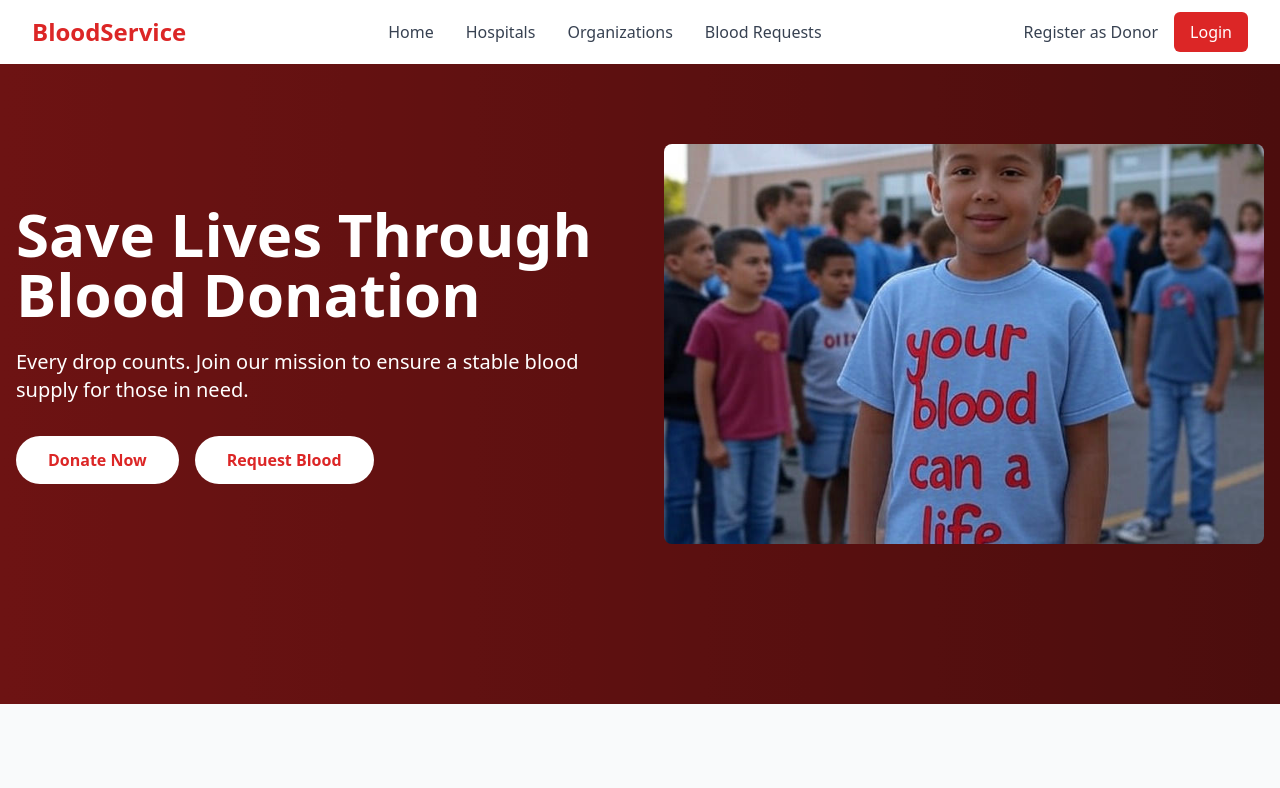
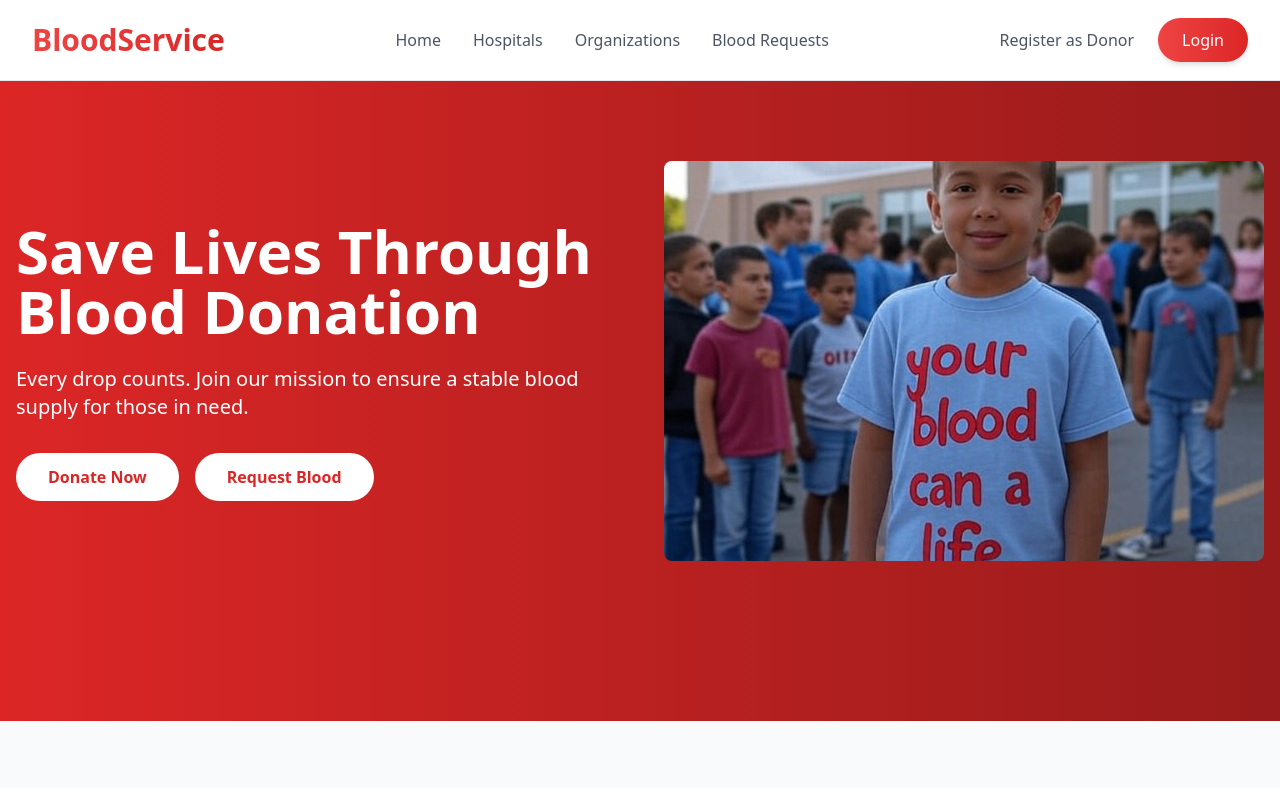
Before and after one commit to mohammadmunnamia0/Blood-Harmony-Foundation, a React (Vite) app: page / in a window 1280 px wide. Shown: the top 788 px of the page. Built offline with nearby package versions, Linux system fonts and the light colour scheme.

Commit message:
`Refactor Hero component and Navbar component with various styling changes`

```diff
--- a/src/Components/Hero.jsx
+++ b/src/Components/Hero.jsx
@@ -24,7 +24,7 @@ const Hero = () => {
 
   return (
     <div className="relative min-h-[80vh] bg-gradient-to-r from-red-600 to-red-800 text-white">
-      <div className="absolute inset-0 bg-black/50"></div>
+      <div className="absolute inset-0 "></div>
       <div className="container mx-auto px-4 py-20 relative z-10">
         <div className="grid md:grid-cols-2 gap-12 items-center">
           <motion.div
--- a/src/Components/Shared/Navbar.jsx
+++ b/src/Components/Shared/Navbar.jsx
@@ -20,79 +20,128 @@ const Navbar = () => {
   };
 
   return (
-    <nav className="bg-white shadow-md">
+    <nav className="bg-white shadow-lg border-b border-gray-200">
       <div className="max-w-7xl mx-auto px-4 sm:px-6 lg:px-8">
-        <div className="flex justify-between h-16 items-center">
+        <div className="flex justify-between h-20 items-center">
           {/* Left Side - Logo/Website Name */}
           <div className="flex-shrink-0">
-            <Link to="/" className="text-2xl font-bold text-red-600">
+            <Link
+              to="/"
+              className="text-3xl font-bold bg-gradient-to-r from-red-500 to-red-600 bg-clip-text text-transparent hover:from-red-400 hover:to-red-500 transition-all duration-300"
+            >
               BloodService
             </Link>
           </div>
 
           {/* Center - Navigation Links */}
           <div className="hidden md:flex space-x-8">
-            <Link to="/" className="text-gray-700 hover:text-red-600">
+            <Link
+              to="/"
+              className="text-gray-600 hover:text-red-500 transition-colors duration-300 relative group"
+            >
               Home
+              <span className="absolute bottom-0 left-0 w-0 h-0.5 bg-red-500 group-hover:w-full transition-all duration-300"></span>
             </Link>
-            <Link to="/hospitals" className="text-gray-700 hover:text-red-600">
+            <Link
+              to="/hospitals"
+              className="text-gray-600 hover:text-red-500 transition-colors duration-300 relative group"
+            >
               Hospitals
+              <span className="absolute bottom-0 left-0 w-0 h-0.5 bg-red-500 group-hover:w-full transition-all duration-300"></span>
             </Link>
             <Link
               to="/organizations"
-              className="text-gray-700 hover:text-red-600"
+              className="text-gray-600 hover:text-red-500 transition-colors duration-300 relative group"
             >
               Organizations
+              <span className="absolute bottom-0 left-0 w-0 h-0.5 bg-red-500 group-hover:w-full transition-all duration-300"></span>
             </Link>
             <Link
               to="/blood-requests"
-              className="text-gray-700 hover:text-red-600"
+              className="text-gray-600 hover:text-red-500 transition-colors duration-300 relative group"
             >
               Blood Requests
+              <span className="absolute bottom-0 left-0 w-0 h-0.5 bg-red-500 group-hover:w-full transition-all duration-300"></span>
             </Link>
           </div>
 
           {/* Right Side - Auth Buttons/User Menu */}
           <div className="flex items-center space-x-4">
             {user ? (
-              <div className="flex items-center space-x-4">
+              <div className="flex items-center space-x-6">
                 <Link
                   to="/request-blood"
-                  className="bg-red-600 text-white px-4 py-2 rounded-md hover:bg-red-700"
+                  className="bg-gradient-to-r from-red-600 to-red-700 text-white px-6 py-2.5 rounded-full hover:from-red-500 hover:to-red-600 transform hover:scale-105 transition-all duration-300 shadow-lg hover:shadow-red-500/30"
                 >
                   Request Blood
                 </Link>
-                <div className="flex items-center space-x-2">
-
-                  <span className="text-gray-700">
-                    Welcome,
-                  </span>
-                  <div className="w-8 h-8 rounded-full bg-red-100 flex items-center justify-center">
-                    <span className="text-red-600 font-medium">
+                <div className="flex items-center space-x-3">
+                  <span className="text-gray-600">Welcome,</span>
+                  <div className="w-10 h-10 rounded-full bg-gradient-to-r from-red-500 to-red-600 flex items-center justify-center shadow-lg hover:shadow-red-500/30 transform hover:scale-105 transition-all duration-300">
+                    <span className="text-white font-medium">
                       {user.fullName?.charAt(0) || user.email?.charAt(0)}
                     </span>
                   </div>
                 </div>
                 <button
                   onClick={handleLogout}
-                  className="text-gray-700 hover:text-red-600"
+                  className="relative inline-flex items-center justify-center px-6 py-2.5 overflow-hidden font-medium text-red-600 transition duration-300 ease-out border-2 border-red-500 rounded-full shadow-md group"
                 >
-                  Logout
+                  <span className="absolute inset-0 flex items-center justify-center w-full h-full text-white duration-300 -translate-x-full bg-red-500 group-hover:translate-x-0 ease">
+                    <svg
+                      className="w-6 h-6"
+                      fill="none"
+                      stroke="currentColor"
+                      viewBox="0 0 24 24"
+                      xmlns="http://www.w3.org/2000/svg"
+                    >
+                      <path
+                        strokeLinecap="round"
+                        strokeLinejoin="round"
+                        strokeWidth="2"
+                        d="M17 16l4-4m0 0l-4-4m4 4H7m6 4v1a3 3 0 01-3 3H6a3 3 0 01-3-3V7a3 3 0 013-3h4a3 3 0 013 3v1"
+                      ></path>
+                    </svg>
+                  </span>
+                  <span className="absolute flex items-center justify-center w-full h-full text-red-500 transition-all duration-300 transform group-hover:translate-x-full ease">
+                    Logout
+                  </span>
+                  <span className="relative invisible">Logout</span>
                 </button>
               </div>
             ) : (
-              <div className="flex items-center space-x-4">
+              <div className="flex items-center space-x-6">
                 <Link
                   to="/register-donor"
-                  className="text-gray-700 hover:text-red-600"
+                  className="text-gray-600 hover:text-red-500 transition-colors duration-300 relative group"
                 >
                   Register as Donor
+                  <span className="absolute bottom-0 left-0 w-0 h-0.5 bg-red-500 group-hover:w-full transition-all duration-300"></span>
                 </Link>
                 <Link
                   to="/login"
-                  className="bg-red-600 text-white px-4 py-2 rounded-md hover:bg-red-700"
+                  className="relative inline-flex items-center justify-center px-6 py-2.5 overflow-hidden font-medium text-white transition duration-300 ease-out rounded-full shadow-md group bg-gradient-to-r from-red-500 to-red-600 hover:from-red-600 hover:to-red-700"
                 >
-                  Login
+                  <span className="absolute inset-0 flex items-center justify-center w-full h-full text-white duration-300 -translate-x-full bg-red-600 group-hover:translate-x-0 ease">
+                    <svg
+                      className="w-6 h-6"
+                      fill="none"
+                      stroke="currentColor"
+                      viewBox="0 0 24 24"
+                      xmlns="http://www.w3.org/2000/svg"
+                    >
+                      <path
+                        strokeLinecap="round"
+                        strokeLinejoin="round"
+                        strokeWidth="2"
+                        d="M11 16l-4-4m0 0l4-4m-4 4h14m-5 4v1a3 3 0 01-3 3H6a3 3 0 01-3-3V7a3 3 0 013-3h7a3 3 0 013 3v1"
+                      ></path>
+                    </svg>
+                  </span>
+                  <span className="absolute flex items-center justify-center w-full h-full text-white transition-all duration-300 transform group-hover:translate-x-full ease">
+                    Login
+                  </span>
+                  <span className="relative invisible">Login</span>
                 </Link>
               </div>
             )}
```
